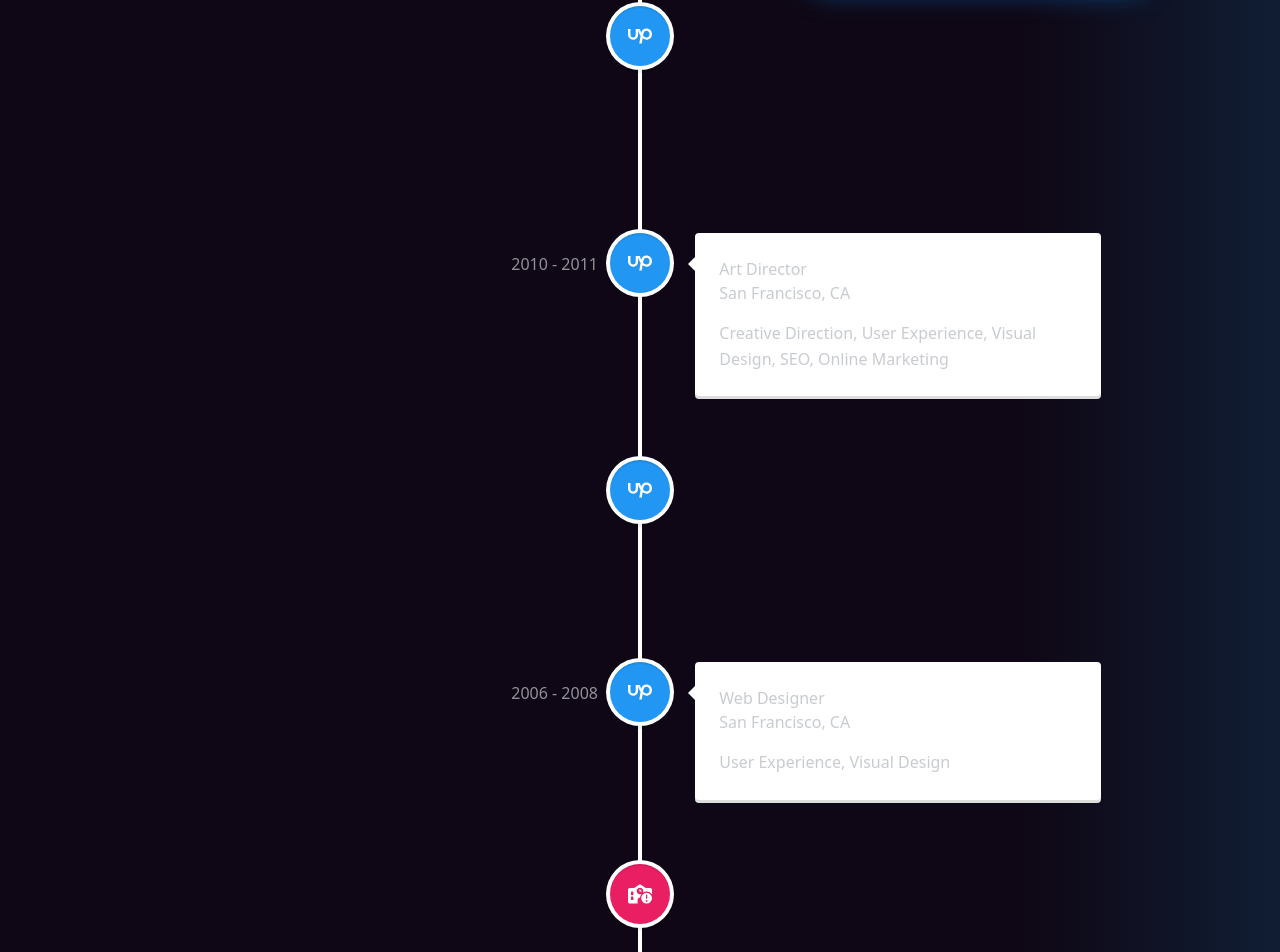
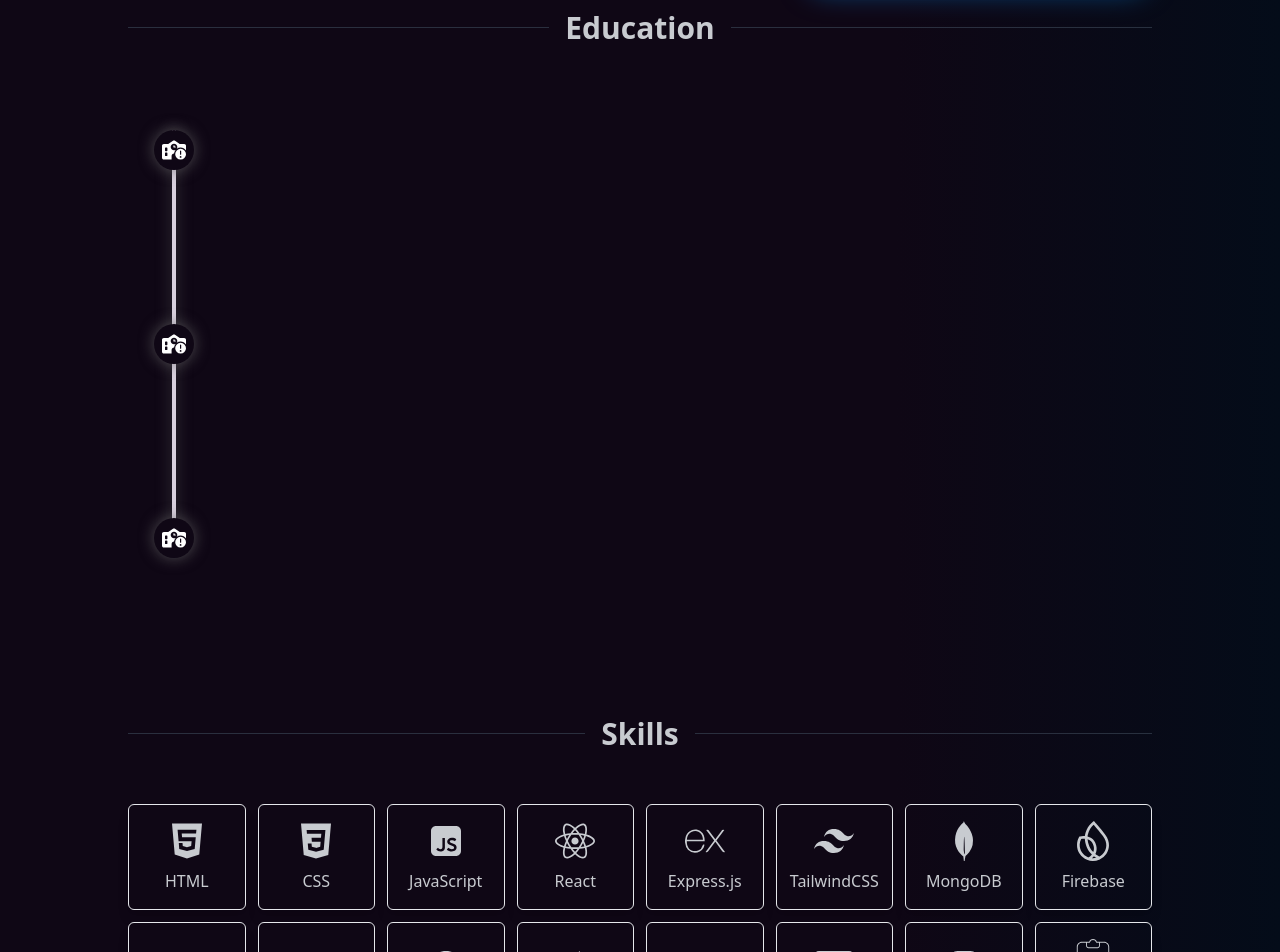
Before and after one commit to rjspyk5/web-dev-portfolio, a React (Vite) app: page / in a window 1280 px wide. Shown: the part 1086-2038 px from the top of the page. Built offline with nearby package versions, Linux system fonts and the light colour scheme.

Commit message:
education section desgin update

```diff
--- a/src/Pages/Home/Home.jsx
+++ b/src/Pages/Home/Home.jsx
@@ -6,14 +6,13 @@ import { Education } from "../../components/Education/Education";
 import { ProjectSection } from "../../components/ProjectSection/ProjectSection";
 import { SkillSection } from "../../components/SkillSection/SkillSection";
 import { About } from "../About/About";
-import { Timeline } from "../../components/Timeline/Timeline";
 
 export const Home = () => {
   return (
     <div>
       <Banner />
       <About />
-      <Timeline />
+
       <Education />
       <SkillSection />
       <ProjectSection />
--- a/src/components/Banner/Banner.jsx
+++ b/src/components/Banner/Banner.jsx
@@ -3,7 +3,7 @@ import { Typewriter } from "react-simple-typewriter";
 
 export const Banner = () => {
   return (
-    <div className="flex shadow-xl   rounded-md flex-col md:flex-row justify-around p-10 my-5">
+    <div className="flex shadow-2xl shadow-[#070508fc]  rounded-md flex-col md:flex-row justify-around p-10 my-5">
       <div className="md:w-2/5 flex ">
         <img
           className={`max-h-96 duration-300 transition-all shadow-[0px_0px_30px_15px_rgba(0,150,255,0.6)]  ease-linear outline outline-2 outline-transparent  rounded-md  hover:shadow-lg hover:shadow-primary `}
--- a/src/components/Education/Education.jsx
+++ b/src/components/Education/Education.jsx
@@ -1,10 +1,12 @@
 import { SectionHeading } from "../sectionHeading/SectionHeading";
+import { Timeline } from "../Timeline/Timeline";
 
 export const Education = () => {
   return (
     <div>
       <SectionHeading heading="Education" />
-      <div className=" h-full">
+      <Timeline />
+      {/* <div className=" h-full">
         <ul className="timeline timeline-snap-icon max-md:timeline-compact timeline-vertical">
           <li>
             <div className="timeline-middle ">
@@ -97,7 +99,7 @@ export const Education = () => {
             </div>
           </li>
         </ul>
-      </div>
+      </div> */}
     </div>
   );
 };
--- a/src/components/Timeline/Timeline.css
+++ b/src/components/Timeline/Timeline.css
@@ -1,14 +1,7 @@
-#t {
-    position: relative;
 
+.vertical-timeline::before {
+    height: 69% !important; /* Set the desired height */
+    background-color: #d8d0de; /* Just for visibility, optional */
+    top: 32px; /* Ensure it aligns from the top */
+    box-shadow: 0 0 15px rgba(107 107 107 / 70%);
 }
-#t::before {
-
-    content: '';
-    position: absolute;
-    top: 0;
-    left: 18px;
-    height: 90%;
-    width: 4px;
-    background: white;
-}
--- a/src/components/Timeline/Timeline.jsx
+++ b/src/components/Timeline/Timeline.jsx
@@ -5,102 +5,105 @@ import {
 } from "react-vertical-timeline-component";
 import "react-vertical-timeline-component/style.min.css";
 import "./Timeline.css";
-
 export const Timeline = () => {
   return (
     <div>
-      <VerticalTimeline id="t">
+      <VerticalTimeline id="t " layout="1-column-left">
         <VerticalTimelineElement
-          className="vertical-timeline-element--work"
-          contentStyle={{ background: "rgb(33, 150, 243)", color: "#fff" }}
-          contentArrowStyle={{ borderRight: "7px solid  rgb(33, 150, 243)" }}
-          date="2011 - present"
-          iconStyle={{ background: "rgb(33, 150, 243)", color: "#fff" }}
-          icon={<FaUpwork />}
+          className="vertical-timeline-element--education "
+          contentStyle={{
+            background: "#0F0715", // Solid dark background color
+            color: "#fff", // White text for contrast
+            borderBottom: "1px solid white",
+
+            borderRadius: "8px", // Rounded corners
+            boxShadow: "-9px 0 50px -12px rgb(59 54 66 / 75%)", // Stronger shadow for depth
+          }}
+          contentArrowStyle={{
+            borderRight: "13px solid #0F0715",
+          }}
+          iconStyle={{
+            background: "#0F0715", // Bright red icon background for contrast
+            color: "#fff", // White icon color
+            boxShadow: "0 0 15px rgba(107 107 107 / 70%)", // Subtle glow around the icon
+          }}
+          icon={<FaSchoolCircleExclamation />} // Example icon
         >
-          <h3 className="vertical-timeline-element-title">Creative Director</h3>
-          <h4 className="vertical-timeline-element-subtitle">Miami, FL</h4>
-          <p>
-            Creative Direction, User Experience, Visual Design, Project
-            Management, Team Leading
-          </p>
+          <h3 className="vertical-timeline-element-title text-lg font-black">
+            BSS in Economics
+          </h3>
+          <h4 className="vertical-timeline-element-subtitle font-semibold">
+            National University
+          </h4>
+          <h6 className="text-sm">
+            Result: 2.88{" "}
+            <span className="font-normal text-xs">(out of 4.00)</span>
+          </h6>
+          <time className="font-mono italic">2016-2020</time>
         </VerticalTimelineElement>
         <VerticalTimelineElement
-          className="vertical-timeline-element--work"
-          date="2010 - 2011"
-          iconStyle={{ background: "rgb(33, 150, 243)", color: "#fff" }}
-          icon={<FaUpwork />}
+          className="vertical-timeline-element--education "
+          contentStyle={{
+            background: "#0F0715", // Solid dark background color
+            color: "#fff", // White text for contrast
+            borderBottom: "1px solid white",
+
+            borderRadius: "8px", // Rounded corners
+            boxShadow: "-9px 0 50px -12px rgb(59 54 66 / 75%)", // Stronger shadow for depth
+          }}
+          contentArrowStyle={{
+            borderRight: "13px solid #0F0715",
+          }}
+          iconStyle={{
+            background: "#0F0715", // Bright red icon background for contrast
+            color: "#fff", // White icon color
+            boxShadow: "0 0 15px rgba(107 107 107 / 70%)", // Subtle glow around the icon
+          }}
+          icon={<FaSchoolCircleExclamation />} // Example icon
         >
-          <h3 className="vertical-timeline-element-title">Art Director</h3>
-          <h4 className="vertical-timeline-element-subtitle">
-            San Francisco, CA
+          <h3 className="vertical-timeline-element-title text-lg font-black">
+            BSS in Economics
+          </h3>
+          <h4 className="vertical-timeline-element-subtitle font-semibold">
+            National University
           </h4>
-          <p>
-            Creative Direction, User Experience, Visual Design, SEO, Online
-            Marketing
-          </p>
+          <h6 className="text-sm">
+            Result: 2.88{" "}
+            <span className="font-normal text-xs">(out of 4.00)</span>
+          </h6>
+          <time className="font-mono italic">2016-2020</time>
         </VerticalTimelineElement>
         <VerticalTimelineElement
-          className="vertical-timeline-element--work"
-          date="2008 - 2010"
-          iconStyle={{ background: "rgb(33, 150, 243)", color: "#fff" }}
-          icon={<FaUpwork />}
+          className="vertical-timeline-element--education "
+          contentStyle={{
+            background: "#0F0715", // Solid dark background color
+            color: "#fff", // White text for contrast
+            borderBottom: "1px solid white",
+
+            borderRadius: "8px", // Rounded corners
+            boxShadow: "-9px 0 50px -12px rgb(59 54 66 / 75%)", // Stronger shadow for depth
+          }}
+          contentArrowStyle={{
+            borderRight: "13px solid #0F0715",
+          }}
+          iconStyle={{
+            background: "#0F0715", // Bright red icon background for contrast
+            color: "#fff", // White icon color
+            boxShadow: "0 0 15px rgba(107 107 107 / 70%)", // Subtle glow around the icon
+          }}
+          icon={<FaSchoolCircleExclamation />} // Example icon
         >
-          <h3 className="vertical-timeline-element-title">Web Designer</h3>
-          <h4 className="vertical-timeline-element-subtitle">
-            Los Angeles, CA
+          <h3 className="vertical-timeline-element-title text-lg font-black">
+            BSS in Economics
+          </h3>
+          <h4 className="vertical-timeline-element-subtitle font-semibold">
+            National University
           </h4>
-          <p>User Experience, Visual Design</p>
-        </VerticalTimelineElement>
-        <VerticalTimelineElement
-          className="vertical-timeline-element--work"
-          date="2006 - 2008"
-          iconStyle={{ background: "rgb(33, 150, 243)", color: "#fff" }}
-          icon={<FaUpwork />}
-        >
-          <h3 className="vertical-timeline-element-title">Web Designer</h3>
-          <h4 className="vertical-timeline-element-subtitle">
-            San Francisco, CA
-          </h4>
-          <p>User Experience, Visual Design</p>
-        </VerticalTimelineElement>
-        <VerticalTimelineElement
-          className="vertical-timeline-element--education"
-          date="April 2013"
-          iconStyle={{ background: "rgb(233, 30, 99)", color: "#fff" }}
-          icon={<FaSchoolCircleExclamation />}
-        >
-          <h3 className="vertical-timeline-element-title">
-            Content Marketing for Web, Mobile and Social Media
-          </h3>
-          <h4 className="vertical-timeline-element-subtitle">Online Course</h4>
-          <p>Strategy, Social Media</p>
-        </VerticalTimelineElement>
-        <VerticalTimelineElement
-          className="vertical-timeline-element--education"
-          date="November 2012"
-          iconStyle={{ background: "rgb(233, 30, 99)", color: "#fff" }}
-          icon={<FaSchoolCircleExclamation />}
-        >
-          <h3 className="vertical-timeline-element-title">
-            Agile Development Scrum Master
-          </h3>
-          <h4 className="vertical-timeline-element-subtitle">Certification</h4>
-          <p>Creative Direction, User Experience, Visual Design</p>
-        </VerticalTimelineElement>
-        <VerticalTimelineElement
-          className="vertical-timeline-element--education"
-          date="2002 - 2006"
-          iconStyle={{ background: "rgb(233, 30, 99)", color: "#fff" }}
-          icon={<FaSchoolCircleExclamation />}
-        >
-          <h3 className="vertical-timeline-element-title">
-            Bachelor of Science in Interactive Digital Media Visual Imaging
-          </h3>
-          <h4 className="vertical-timeline-element-subtitle">
-            Bachelor Degree
-          </h4>
-          <p>Creative Direction, Visual Design</p>
+          <h6 className="text-sm">
+            Result: 2.88{" "}
+            <span className="font-normal text-xs">(out of 4.00)</span>
+          </h6>
+          <time className="font-mono italic">2016-2020</time>
         </VerticalTimelineElement>
       </VerticalTimeline>
     </div>
--- a/src/layout/Root.jsx
+++ b/src/layout/Root.jsx
@@ -5,7 +5,7 @@ import { Outlet } from "react-router-dom";
 
 export const Root = () => {
   return (
-    <div className="bg-gradient-to-r from-[80%] from-[#0F0715] to-[#101E34] bg-scroll">
+    <div className="bg-gradient-to-r from-[70%] from-[#0F0715] to-[#040c19] bg-scroll">
       <Navbar />
       <div className="md:mx-[10%] mx-[5%] ">
         {/* <BackToTop /> */}
```
